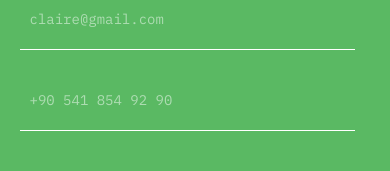
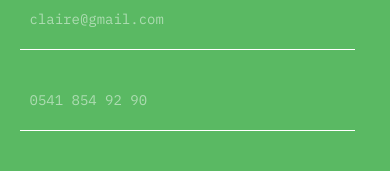
Before and after one commit to cey-t/catering-website, a React (Create React App) app: page /getStarted in a window 390 px wide. Shown: the part 396-567 px from the top of the page. Built offline with nearby package versions, Linux system fonts and the light colour scheme.

Commit message:
phone validation

```diff
--- a/src/pages/GetStarted/GetStarted.js
+++ b/src/pages/GetStarted/GetStarted.js
@@ -101,10 +101,11 @@ const GetStarted = () => {
                 />
                 <input
                   type="tel"
+                  pattern="^\d{4} \d{3} \d{4}$"
                   required
                   className={styles.input}
                   value={formData.phoneNumber}
-                  placeholder="+90 541 854 92 90"
+                  placeholder="0541 854 92 90"
                   onChange={(e) =>
                     setFormData({ ...formData, phoneNumber: e.target.value })
                   }
```
